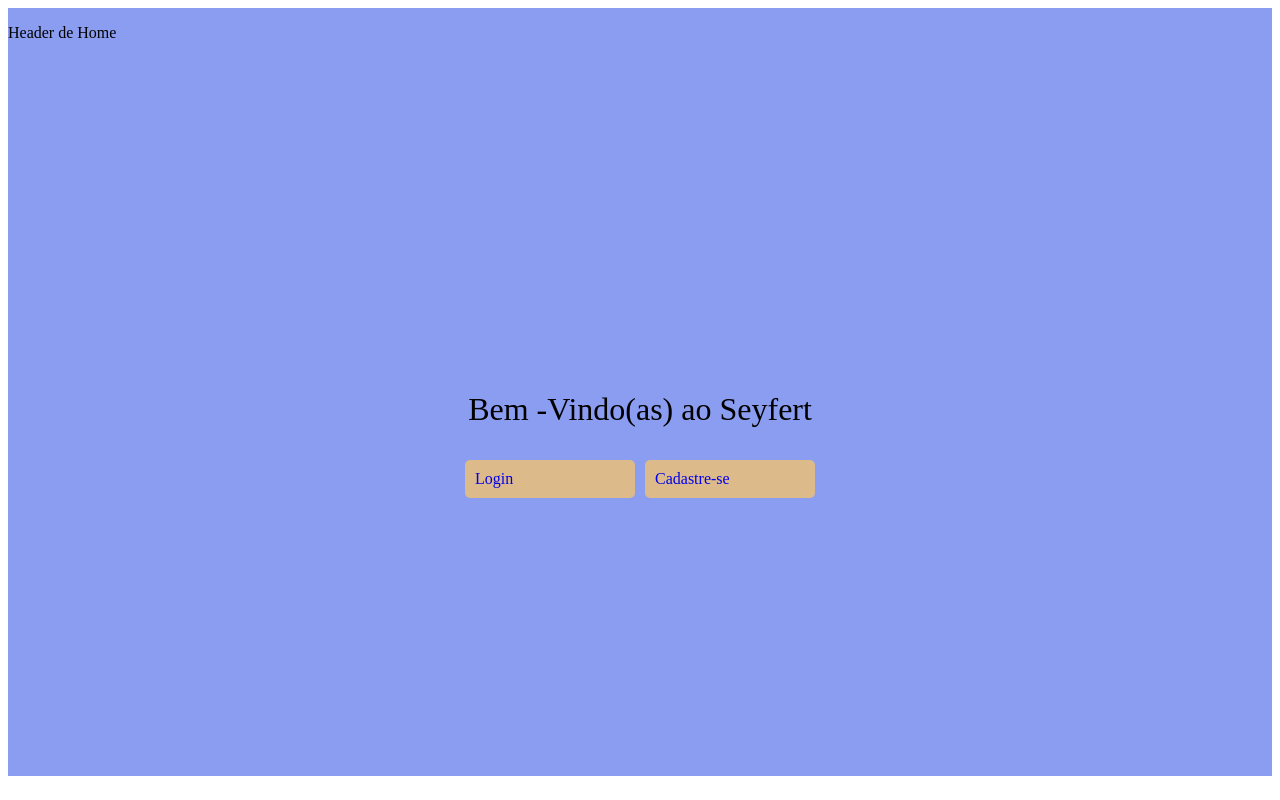
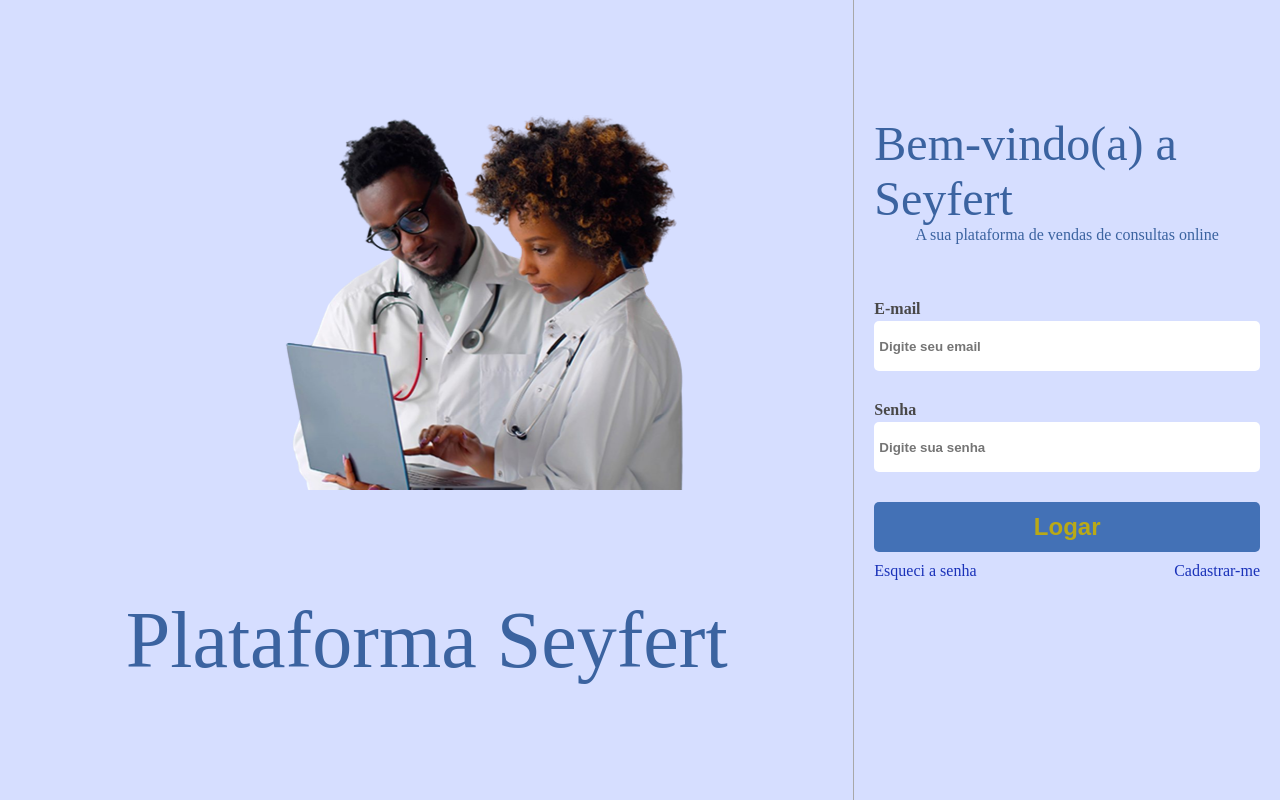
Before and after one commit to ES2-UFPI/seyfert-frontend, a Next.js app: page / in a window 1280 px wide. Built offline with nearby package versions, Linux system fonts and the light colour scheme.

Commit message:
Jardesson_Criacao_Tela_Home_Refatoracao Refatoração do código Adição do globals.css Criação de Tela home

```diff
--- a/src/app/layout.tsx
+++ b/src/app/layout.tsx
@@ -1,13 +1,21 @@
-
+import '@/styles/globals.css'
 export default function RootLayout({
   children,
 }: {
   children: React.ReactNode
 }) {
   return (
-    <html>
-      <head />
-      <body>{children}</body>
+    <html lang="en">
+    <head>
+      <meta charSet='UTF-8' />
+      <meta http-equiv="X-UA-Compatible" content="IE=edge" />
+      <meta name="viewport" content="width=device-width, initial-scale=1.0" />
+      <title>Document</title>
+    </head>
+    <body>
+      {children}
+    </body>
+
     </html>
   )
 }
--- a/src/app/page.tsx
+++ b/src/app/page.tsx
@@ -1,13 +1,34 @@
-import Home from '@/templates/home'
-import type { ReactElement } from 'react'
-import type { NextPageWithLayout } from './_app'
+import styles from './styles.module.css'
+import Link from 'next/link'
 
-const Page: NextPageWithLayout = () => {
-  return <Home />
+const Page = () => {
+  return (
+      <div className={styles.container}>
+        <div className={styles.container_content}>
+            <div className={styles.seyfert}>.
+            </div>
+            <span className={styles.nome_seyfert}>Plataforma Seyfert</span>
+            <div>
+            </div>
+        </div>
+        <div className={styles.container_login}>
+            <div className={styles.container_banner}>
+                <span className={styles.banner}>Bem-vindo(a) a Seyfert</span>
+                <span className={styles.sub_banner}>A sua plataforma de vendas de consultas online</span>
+            </div>
+            <label htmlFor="">E-mail</label>
+            <input type="text" placeholder='Digite seu email'/>
+            <label htmlFor="">Senha</label>
+            <input type="password" placeholder='Digite sua senha'/>
+
+            <button>Logar</button>
+            <div className={styles.links}>
+                <span><Link className={styles.link} href="/">Esqueci a senha</Link></span>
+                <span><Link className={styles.link} href="/">Cadastrar-me</Link></span>
+            </div>
+        </div>
+      </div>
+  );
 }
 
-Page.getLayout = function getLayout(page: ReactElement) {
-  return page;
-}
-
-export default Page
+export default Page;
--- /dev/null
+++ b/src/app/styles.module.css
@@ -0,0 +1,110 @@
+.container {
+    background-color: var(--backgroud-home);
+    width: 100%;
+    height: 100vh;
+    display: grid;
+    grid-template-columns: 2fr 1fr;
+}
+
+.container_content {
+    width: 100%;
+    display: flex;
+    align-items: center;
+    flex-direction: column;
+    justify-content: center;
+}
+
+.seyfert {
+    background-image: url(http://localhost:3000/background.png);
+    background-repeat: no-repeat;
+    width: 70%;
+    height: 60vh;
+
+    display: flex;
+    justify-content: center;
+    align-items: center;
+    justify-content: center;
+}
+
+.nome_seyfert {
+    text-align: center;
+    font-size: 5rem;
+    color: var(--text-home-color);
+}
+
+.container_login {
+    width: 100%;
+    /* background-color: var(--backgroud-home); */
+    display: flex;
+    flex-direction: column;
+    /* align-items: center; */
+    justify-content: center;
+    border-left: 1px solid var(--border-color);
+    padding: 0 20px 10rem 20px;
+}
+
+.container_login .container_banner {
+    height: 30vh;
+    display: flex;
+    flex-direction: column;
+    justify-content: center;
+    align-items: center;
+}
+
+.container_login .container_banner .banner {
+    font-size: 3rem;
+    font-weight: lighter;
+    color: var(--text-home-color);
+}
+
+.container_login .container_banner .sub_banner {
+    font-weight: lighter;
+    color: var(--text-home-color);
+}
+
+.container_login label {
+    color: var(--text-color);
+    font-weight: bold;
+    size: 1rem;
+    margin-bottom: 3px;
+}
+
+.container_login input {
+    width: 100%;
+    height: 50px;
+    border-radius: 5px;
+    border-color: var(--border-color);
+    padding-left: 5px;
+    color: var(--text-color);
+    font-weight: bold;
+
+    margin-bottom: 30px;
+}
+.container_login button {
+    height: 50px;
+    cursor: pointer;
+    border-radius: 5px;
+    background-color: var(--backgroud-button-color);
+    color: rgb(185, 169, 23);
+    font-weight: bold;
+    font-size: 1.5rem;
+}
+
+.container_login button:hover {
+    opacity: 0.9;
+}
+
+
+.links {
+    display: flex;
+    flex-direction: row;
+    justify-content: space-between;
+
+    padding-top: 10px;
+}
+
+.links .link {
+    text-decoration: none;
+    margin-top: 20px;
+    color: var(--text-color-link);
+}
--- a/src/styles/globals.css
+++ b/src/styles/globals.css
@@ -2,27 +2,28 @@
   margin: 0;
   padding: 0;
   box-sizing: border-box;
-  background-color: red;
 }
 
 :root {
-  --backgroud: rgb(228, 227, 227);
-  --primary-color: #0f151c;
-  --primary-color-light: #18293a;
-  --secundary-color: #491c4a;
-  --secundary-color-hover: #3b163c;
-  --secundary-color-light: #752c77;
-  --white: #fffbfb;
-  --gray: #474646;
-  --orange: #ff7517;
-  --orange-hover: #bb5815;
-  --green: #058646;
+  --backgroud: rgb(23, 107, 175);
+  --backgroud-home: rgb(214, 222, 255);
+  --border-color: rgb(168, 168, 168);
+  --text-color: rgb(73, 72, 72);
+  --text-color-link: rgb(26, 50, 185);
+  --text-home-color: rgb(59, 99, 160);
+  --backgroud-button-color: rgb(67, 113, 182);
 }
 
+button, input, textarea {
+    border-style: none;
+}
 
-body {
-  background-color: red;
+textarea:focus, input:focus, select:focus {
+  box-shadow: 0 0 0 0;
+  border: 0 none;
+  outline: 0;
 }
+
 @media(max-width: 700px) {
   html{
       font-size: 50%;
--- a/src/templates/home/index.tsx
+++ b/src/templates/home/index.tsx
@@ -1,25 +1,2 @@
 import Link from 'next/link';
 import styles from './styles.module.css';
-
-const Home = () => {
-    return (
-        <div className={styles.container}>
-            <div className={styles.header}>
-                <p>Header de Home</p>
-            </div>
-            <div className={styles.container_content}>
-                <p className={styles.name_seyfert}>Bem -Vindo(as) ao Seyfert</p>
-                <div className={styles.container_links}>
-                    <div className={styles.links}>
-                        <span><Link className={styles.link} href="/">Login</Link></span>
-                    </div>
-                    <div className={styles.links}>
-                        <span><Link className={styles.link} href="/">Cadastre-se</Link></span>
-                    </div>
-                </div>
-            </div>
-        </div>
-    );
-}
-
-export default Home;
--- a/src/templates/home/styles.module.css
+++ /dev/null
@@ -1,48 +0,0 @@
-.container {
-    background-color: rgb(138, 157, 241);
-    width: 100%;
-    height: 96vh;
-
-    display: grid;
-    grid-template-columns: 1fr;
-
-    grid-template-rows: 10vh 85vh;
-}
-
-.container_content {
-    width: 100%;
-
-    display: flex;
-    flex-direction: column;
-    align-items: center;
-    justify-content: center;
-
-}
-
-.name_seyfert {
-    font-size: 2rem;
-}
-
-.container_links {
-    display: flex;
-    flex-direction: row;
-    justify-content: space-between;
-    gap: 10px;
-}
-
-.links {
-    background-color: rgba(252, 198, 98, 0.719);
-    padding: 10px;
-    border-radius: 5px;
-    min-width: 150px;
-
-}
-
-.link {
-    text-decoration: none;
-}
-
-
-.link span {
-    text-align: center;
-}
--- a/src/templates/layout/styles.module.css
+++ b/src/templates/layout/styles.module.css
@@ -2,6 +2,7 @@
     width: 100%;
     min-height: 100vh;
     max-width: 1400px;
+    /* background-color: var(--primary-color-light); */
     background-color: rgb(246, 246, 249);
     display: grid;
     grid-template-areas:
```
Also changed, not shown: src/app/_app.tsx (+4 -16 lines), src/app/_document.tsx (+6 -13 lines), src/pages/consulta/[uuidconsulta].tsx (+93 -8 lines), public/background.png (added), public/med_semfundo.png (added), src/pages/consulta/styles.module.css (renamed from src/templates/visualizar-consulta-template/styles.module.css).
